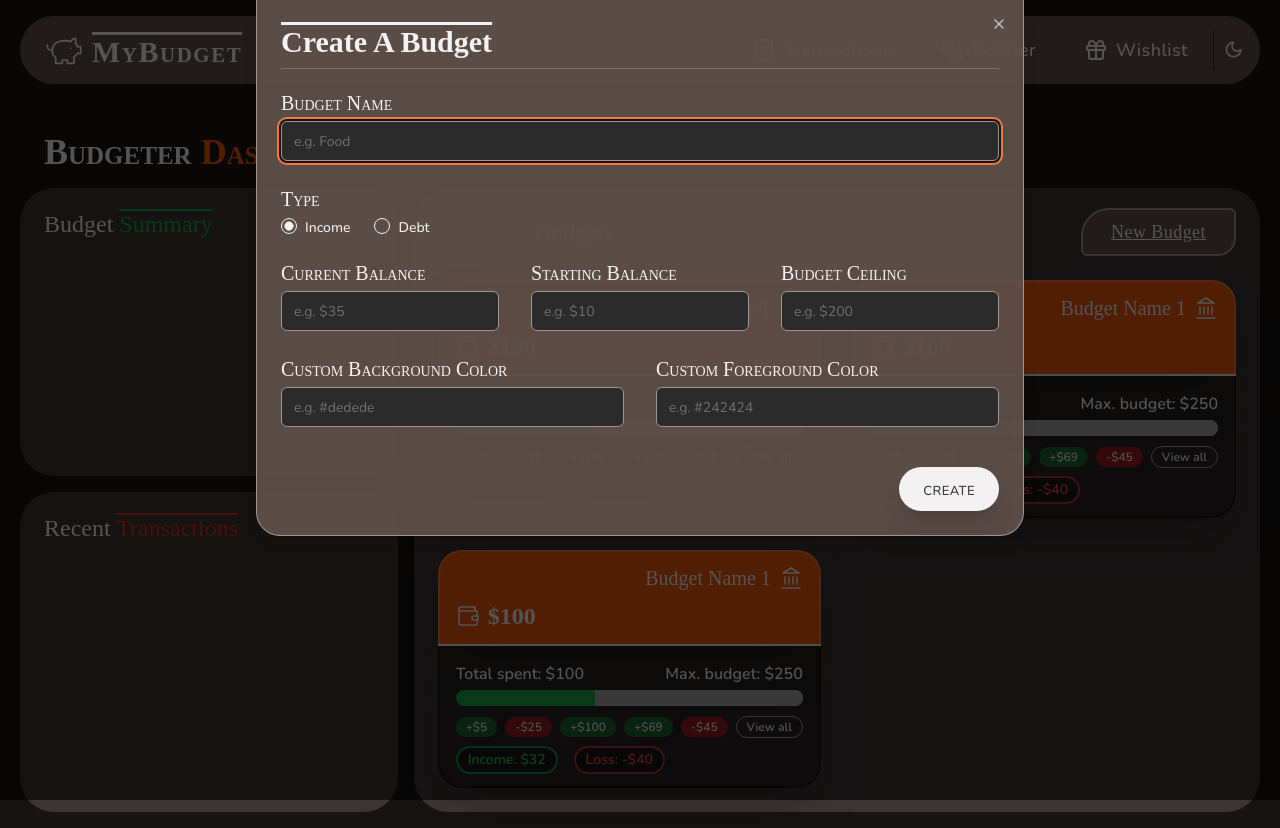
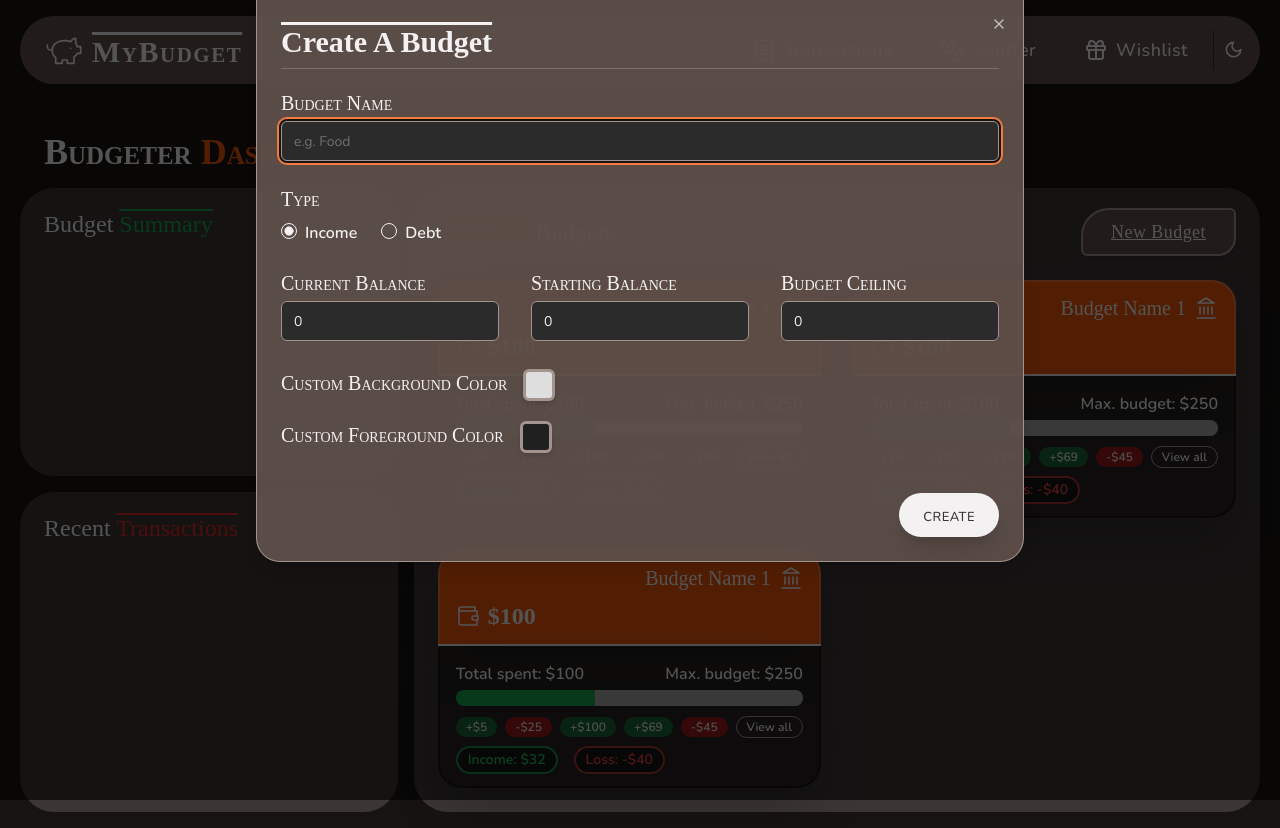
Before and after one commit to maateh/budgeter, a React (Vite) app: page / in a window 1280 px wide. Both pictures are taken after a click on the button "New Budget". Built offline with nearby package versions, Linux system fonts and the light colour scheme; a web font is replaced by a local one.

Commit message:
ColorPicker component added to the budget create form + some style improvements

```diff
--- a/src/components/shared/CreateBudgetSheet.tsx
+++ b/src/components/shared/CreateBudgetSheet.tsx
@@ -16,6 +16,7 @@ import Budget, { BudgetType } from "@/models/Budget"
 
 // validations
 import { BudgetValidation } from "@/lib/validation"
+import ColorPicker from "./ColorPicker"
 
 const CreateBudgetSheet = () => {
   const [open, setOpen] = useState(false)
@@ -26,13 +27,13 @@ const CreateBudgetSheet = () => {
       name: "",
       type: BudgetType.INCOME,
       balance: {
-        current: undefined,
-        starting: undefined,
-        max: undefined
+        current: 0,
+        starting: 0,
+        max: 0
       },
       theme: {
-        background: "",
-        foreground: ""
+        background: '#dedede',
+        foreground: '#202020'
       }
     }
   })
@@ -41,6 +42,8 @@ const CreateBudgetSheet = () => {
     const { name, type, balance, theme } = values
     const budget = new Budget(1, name, type, balance, [], theme)
     Budget.create(budget)
+
+    console.log('BUDGET: ', budget)
     // Budget.delete(1)
 
     setOpen(false)
@@ -102,13 +105,13 @@ const CreateBudgetSheet = () => {
                         <FormControl>
                           <RadioGroupItem value={BudgetType.INCOME} />
                         </FormControl>
-                        <FormLabel className="cursor-pointer">{BudgetType.INCOME}</FormLabel>
+                        <FormLabel className="text-md font-semibold cursor-pointer">{BudgetType.INCOME}</FormLabel>
                       </FormItem>
                       <FormItem className="flex items-center space-x-2">
                         <FormControl>
                           <RadioGroupItem value={BudgetType.DEBT} />
                         </FormControl>
-                        <FormLabel className="cursor-pointer">{BudgetType.DEBT}</FormLabel>
+                        <FormLabel className="text-md font-semibold cursor-pointer">{BudgetType.DEBT}</FormLabel>
                       </FormItem>
                     </RadioGroup>
                   </FormControl>
@@ -179,22 +182,23 @@ const CreateBudgetSheet = () => {
               />
             </div>
 
-            <div className="flex flex-wrap justify-center items-end gap-x-8 gap-y-4">
+            <div className="flex flex-col justify-center gap-y-4">
               <FormField
                 control={form.control}
                 name="theme.background"
                 render={({ field }) => (
-                  <FormItem className="min-w-36 flex-1">
+                  <FormItem className="flex items-center gap-x-4">
                     <FormLabel className="font-heading text-xl small-caps">
                       Custom Background Color
                     </FormLabel>
                     <FormControl>
-                      {/* TODO: color picker */}
-                      <Input
-                        type="string"
-                        placeholder="e.g. #dedede"
-                        {...field}
-                      />
+                      <>
+                        <Input type="hidden" {...field} />
+                        <ColorPicker
+                          color={field.value}
+                          onChange={field.onChange}
+                        />
+                      </>
                     </FormControl>
                     <FormMessage />
                   </FormItem>
@@ -205,17 +209,18 @@ const CreateBudgetSheet = () => {
                 control={form.control}
                 name="theme.foreground"
                 render={({ field }) => (
-                  <FormItem className="min-w-36 flex-1">
+                  <FormItem className="flex items-center gap-x-4">
                     <FormLabel className="font-heading text-xl small-caps">
-                    Custom Foreground Color
+                      Custom Foreground Color
                     </FormLabel>
                     <FormControl>
-                      {/* TODO: color picker */}
-                      <Input
-                        type="string"
-                        placeholder="e.g. #242424"
-                        {...field}
-                      />
+                      <>
+                        <Input type="hidden" {...field} />
+                        <ColorPicker
+                          color={field.value}
+                          onChange={field.onChange}
+                        />
+                      </>
                     </FormControl>
                     <FormMessage />
                   </FormItem>
--- a/src/globals.css
+++ b/src/globals.css
@@ -20,7 +20,7 @@
     --muted-foreground: 20 5% 12%;
     --accent: 20 90% 52%;
     --accent-foreground: 0 2% 10%;
-    --destructive: 0 85% 60%;
+    --destructive: 0 58% 51%;
     --destructive-foreground: 0 2% 10%;
     --border: 20 3% 40%;
     --input: 0 3% 87%;
@@ -43,7 +43,7 @@
     --muted-foreground: 0 9% 95%;
     --accent: 20 90% 48%;
     --accent-foreground: 15 10% 8%;
-    --destructive: 0 62% 30%;
+    --destructive: 0 71% 57%;
     --destructive-foreground: 0 10% 10%;
     --border: 15 10% 60%;
     --input: 0 1% 17%;
```
